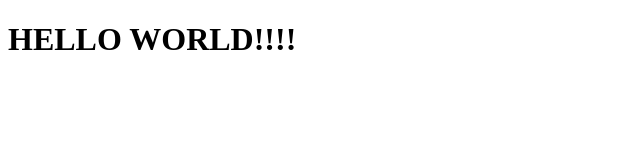
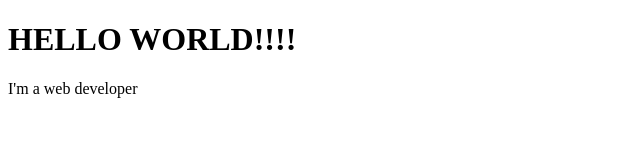
Before and after one commit to MineRach71/Portfolio, a plain HTML site: page index.html in a window 1280 px wide. Shown: the whole page, without its empty margins (0-640 px from the left). Drawn offline with Linux system fonts and the light colour scheme.

Commit message:
new changes

```diff
--- a/index.html
+++ b/index.html
@@ -7,5 +7,7 @@
 </head>
 <body>
     <h1>HELLO WORLD!!!!</h1>
+
+    <p>I'm a web developer</p>
 </body>
 </html>
```
